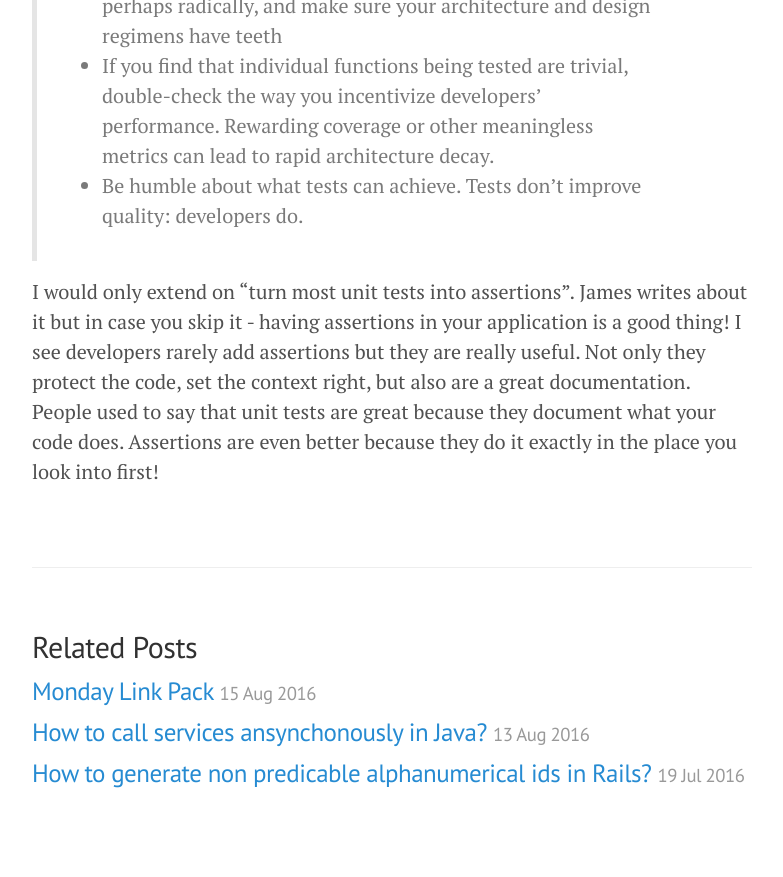
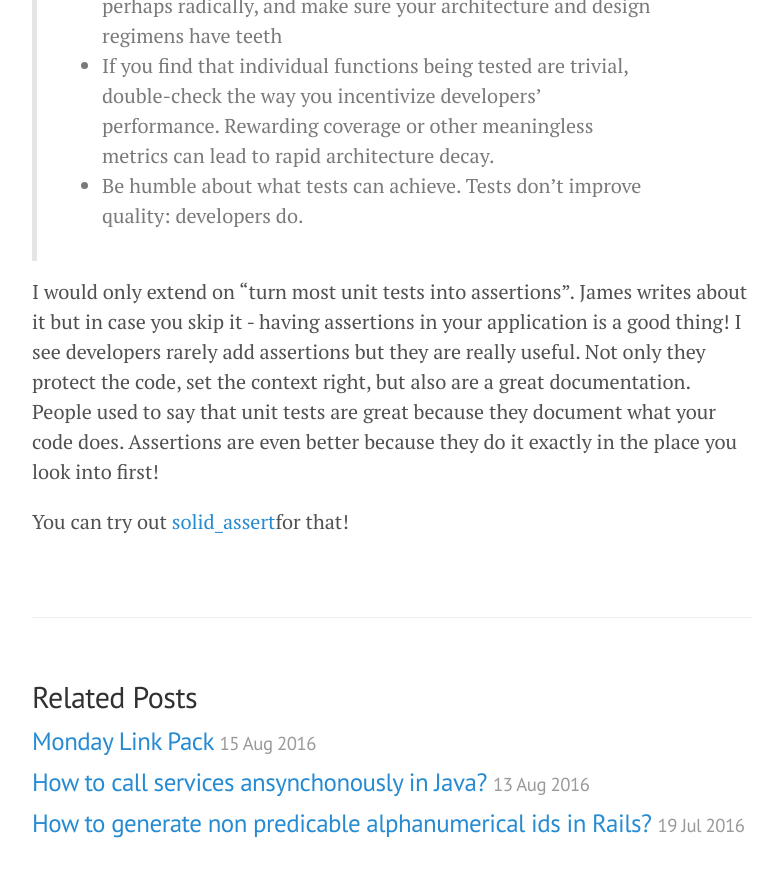
Before and after one commit to pawelniewie/pawelniewiadomski.com, a Jekyll site: the page built from _posts/2016-08-22-what-kind-of-tests-to-write-when-developing-software.md, in a window 1280 px wide and 900 px high, scrolled down 4531 px. Shown: the top 877 px of the window, without its empty margins (248-1031 px from the left). Built offline with Jekyll 4.4.1, drawn with Linux system fonts in a browser that asks for light colours; nearby versions of some CDN libraries; Markdown is read by kramdown in place of the engine named in the settings; comment, search, counter and statistics services are not loaded; before the commit the page ends 5381 px from its top, so only the background shows below that.

Commit message:
added link to solid_asserT

```diff
--- a/_posts/2016-08-22-what-kind-of-tests-to-write-when-developing-software.md
+++ b/_posts/2016-08-22-what-kind-of-tests-to-write-when-developing-software.md
@@ -95,3 +95,5 @@ rate suggests you should shorten development intervals, perhaps radically, and m
 > * Be humble about what tests can achieve. Tests don’t improve quality: developers do.
 
 I would only extend on "turn most unit tests into assertions". James writes about it but in case you skip it - having assertions in your application is a good thing! I see developers rarely add assertions but they are really useful. Not only they protect the code, set the context right, but also are a great documentation. People used to say that unit tests are great because they document what your code does. Assertions are even better because they do it exactly in the place you look into first!
+
+You can try out [solid_assert](https://github.com/jorgemanrubia/solid_assert)for that!
```
